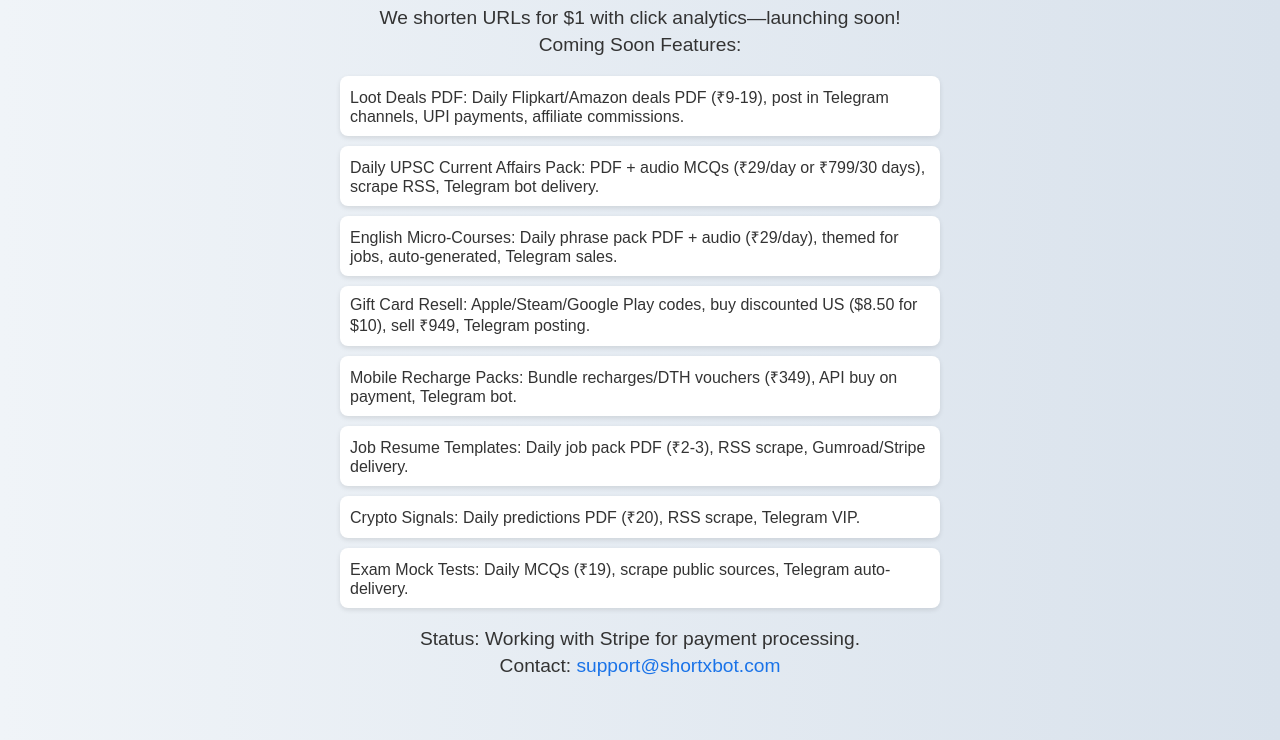
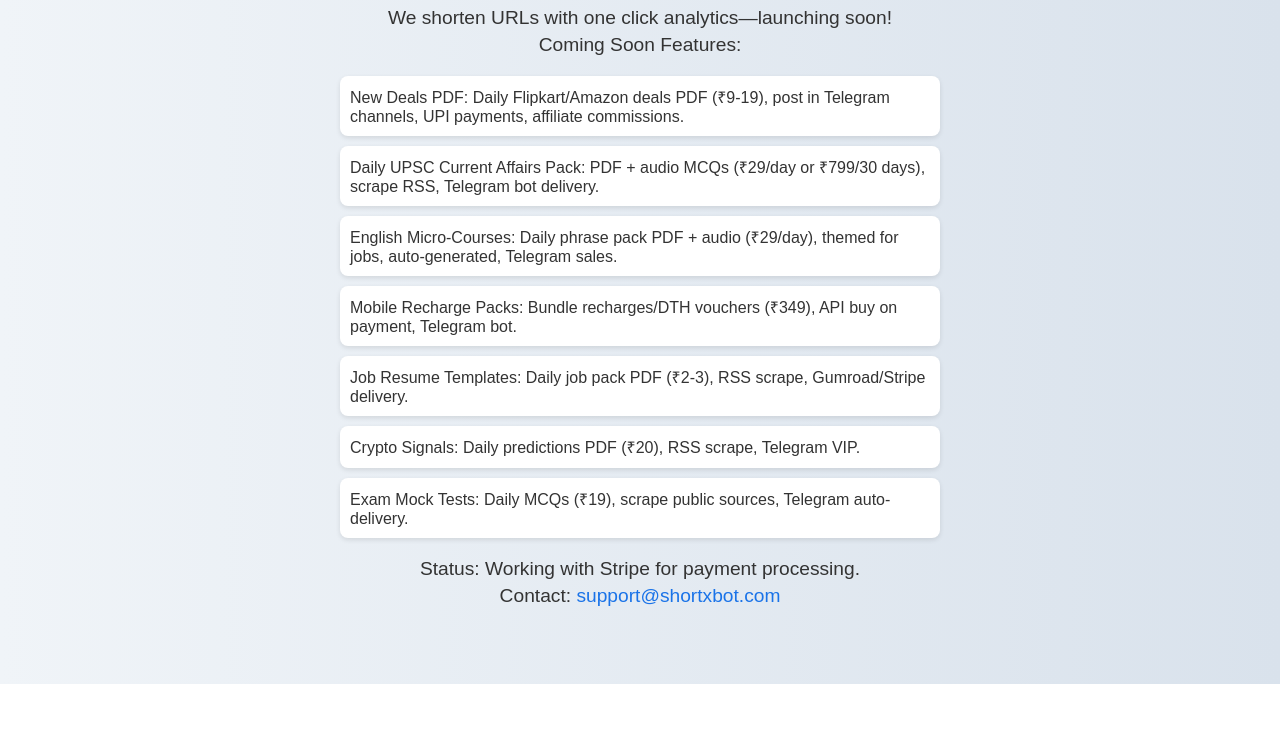
Before and after one commit to supportshortxbot/shortxbot-page, a plain HTML site: page index.html in a window 1280 px wide. Shown: the part 116-856 px from the top of the page. After the commit the page ends 800 px from the top, so only its background shows below. Drawn offline with Linux system fonts and the light colour scheme.

Commit message:
Update index.html

```diff
--- a/index.html
+++ b/index.html
@@ -12,13 +12,12 @@ a { color: #1a73e8; text-decoration: none; }
 </head>
 <body>
 <h1>ShortXBot: URL Shortener Coming Soon!</h1>
-<p>We shorten URLs for $1 with click analytics—launching soon!</p>
+<p>We shorten URLs with one click analytics—launching soon!</p>
 <p>Coming Soon Features:</p>
 <ul>
-<li>Loot Deals PDF: Daily Flipkart/Amazon deals PDF (₹9-19), post in Telegram channels, UPI payments, affiliate commissions.</li>
+<li>New Deals PDF: Daily Flipkart/Amazon deals PDF (₹9-19), post in Telegram channels, UPI payments, affiliate commissions.</li>
 <li>Daily UPSC Current Affairs Pack: PDF + audio MCQs (₹29/day or ₹799/30 days), scrape RSS, Telegram bot delivery.</li>
 <li>English Micro-Courses: Daily phrase pack PDF + audio (₹29/day), themed for jobs, auto-generated, Telegram sales.</li>
-<li>Gift Card Resell: Apple/Steam/Google Play codes, buy discounted US ($8.50 for $10), sell ₹949, Telegram posting.</li>
 <li>Mobile Recharge Packs: Bundle recharges/DTH vouchers (₹349), API buy on payment, Telegram bot.</li>
 <li>Job Resume Templates: Daily job pack PDF (₹2-3), RSS scrape, Gumroad/Stripe delivery.</li>
 <li>Crypto Signals: Daily predictions PDF (₹20), RSS scrape, Telegram VIP.</li>
```
